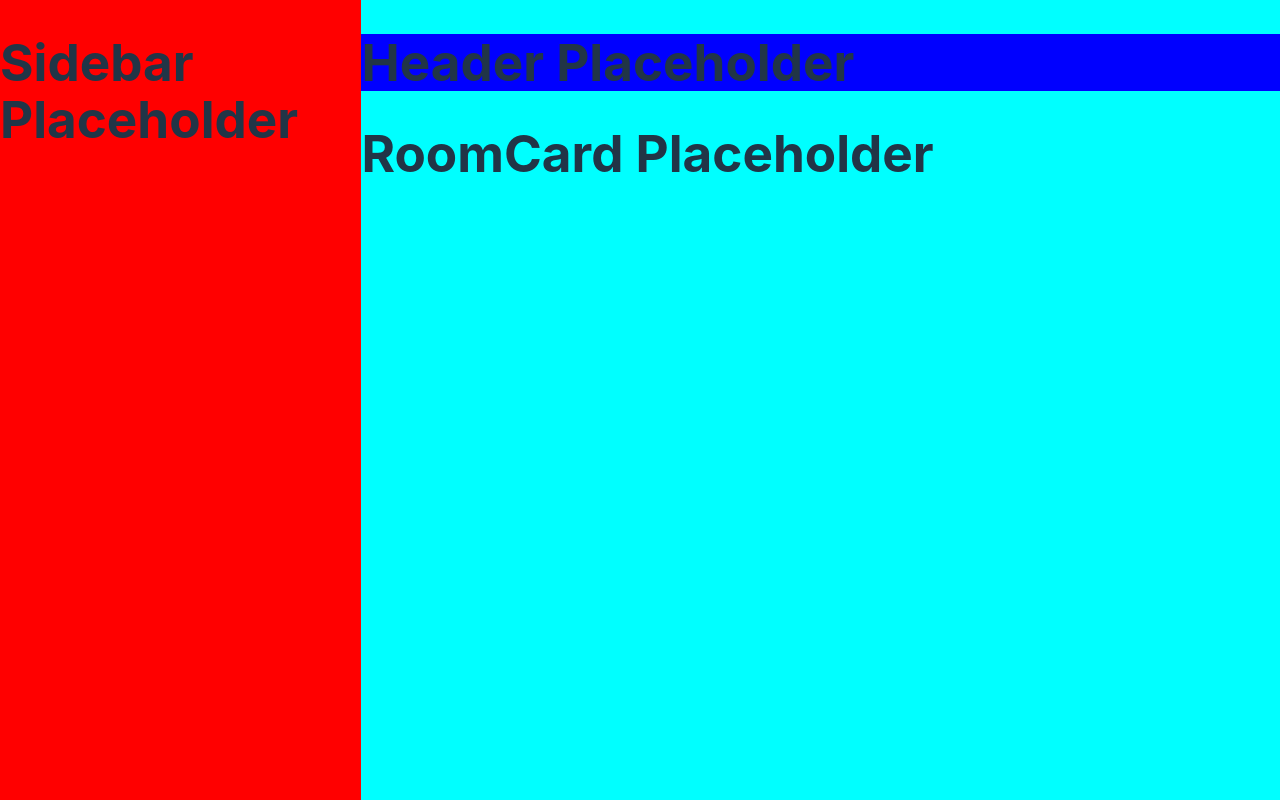
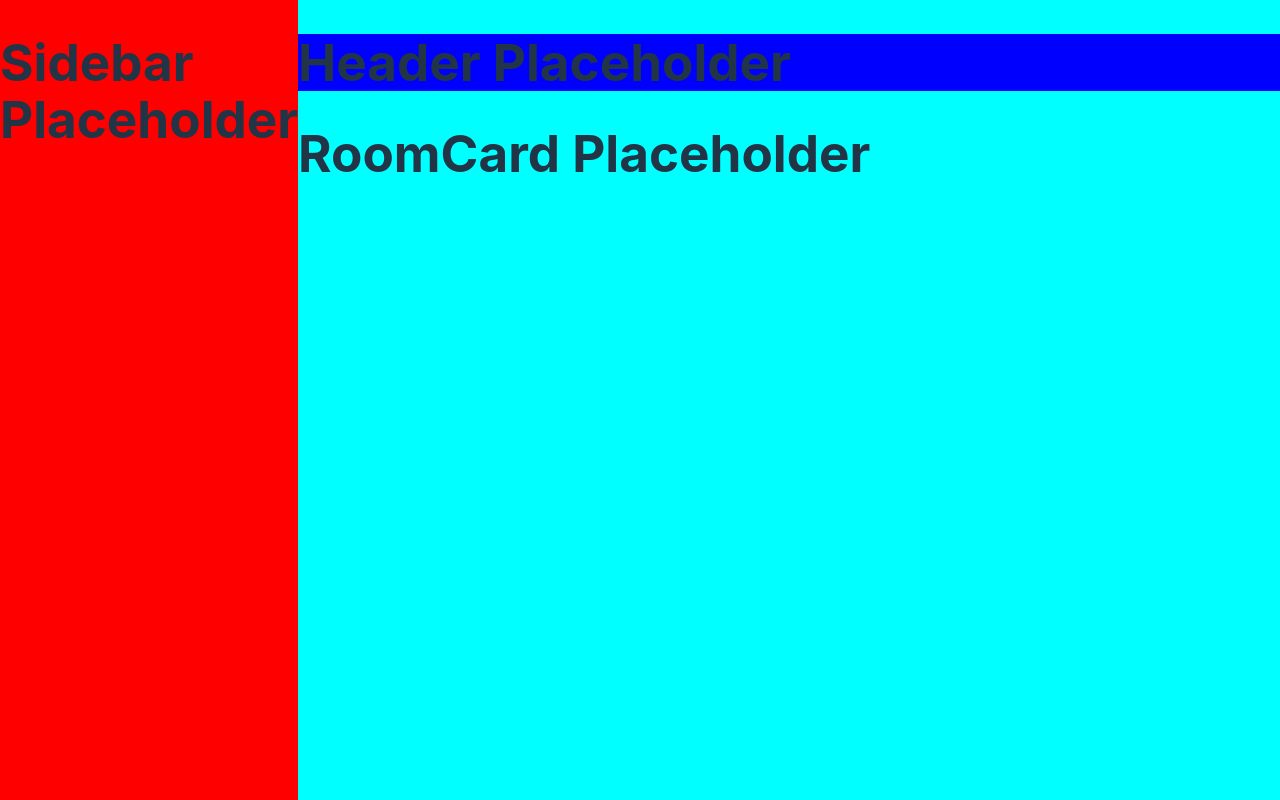
Before and after one commit to stevendreed/3600, a React (Vite) app in the folder client/: page / in a window 1280 px wide. Built offline with nearby package versions, Linux system fonts and the light colour scheme.

Commit message:
Created form states for login and signup forms

```diff
--- a/client/src/App.css
+++ b/client/src/App.css
@@ -9,22 +9,26 @@
   background-color: grey;
 }
 
+/* CSS for sidebar component - it is rendered on every page on the left on desktop */
+/* at the bottom on mobile */
+.sidebar {
+  background-color: red;
+  /* flex basis determines how much of the 100% space of mainContainer the sidebar takes */
+  flex-basis: 22%;
+}
+
 /* Contains header and routing components (varies depending on page url defined in Main.jsx) */
 .routeContainer {
   width: 100%;
   height: 100%;
+  /* routeContainer takes up 78% of mainContainer's flex space */
+  flex-basis: 78%;
   background-color: aqua;
 }
 
 /* CSS for the header component - it is rendered on every page near the top */
 .header {
   background-color: blue;
-}
-
-/* CSS for sidebar component - it is rendered on every page on the left on desktop */
-/* at the bottom on mobile */
-.sidebar {
-  background-color: red;
 }
 
 
--- a/client/src/components/UserSidebar/index.jsx
+++ b/client/src/components/UserSidebar/index.jsx
@@ -2,8 +2,27 @@
 // it will either display a login forum or user information in a ternary depending on if
 // the state is set to logged in or not
 
+// useState is used to take forum information
+import { useState } from 'react';
+// useMutation is required on the front end to perform a mutation
+import { useMutation } from '@apollo/client';
+
+// We need mutations for logging in and adding users, here is an example of how it would be written:
+// import { LOGIN_USER } from '../utils/mutations';
+// import { ADD_USER } from '../utils/mutations';
+
 // function to export our sidebar content to Outlet in App.jsx based on url defined in Main.jsx
 const UserSidebar = () => {
+
+    // declaration for login and signup forms (when user not logged in)
+    // mutations need to be finished on the backend for front end implementation
+    const [loginFormState, setLoginFormState] = useState({ username: '', password: '' });
+    // const [login, { loginError, loginData }] = useMutation(LOGIN_USER);
+
+    const [signupFormState, setSignupFormState] = useState({ username: '', email: '', password: '' });
+    // const [signup, { signupError, signupData }] = useMutation(ADD_USER);
+
+
 
     // what we want to render
     return (
```
